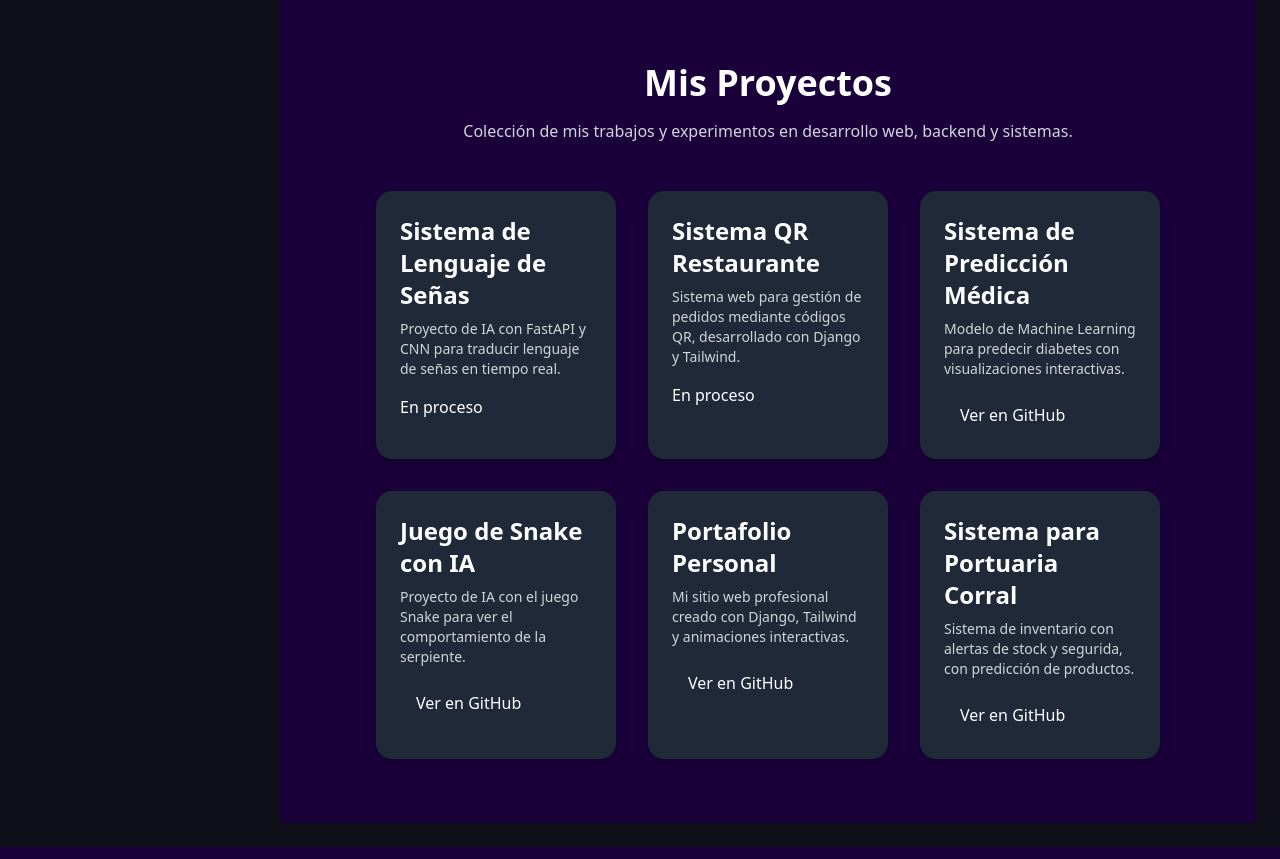
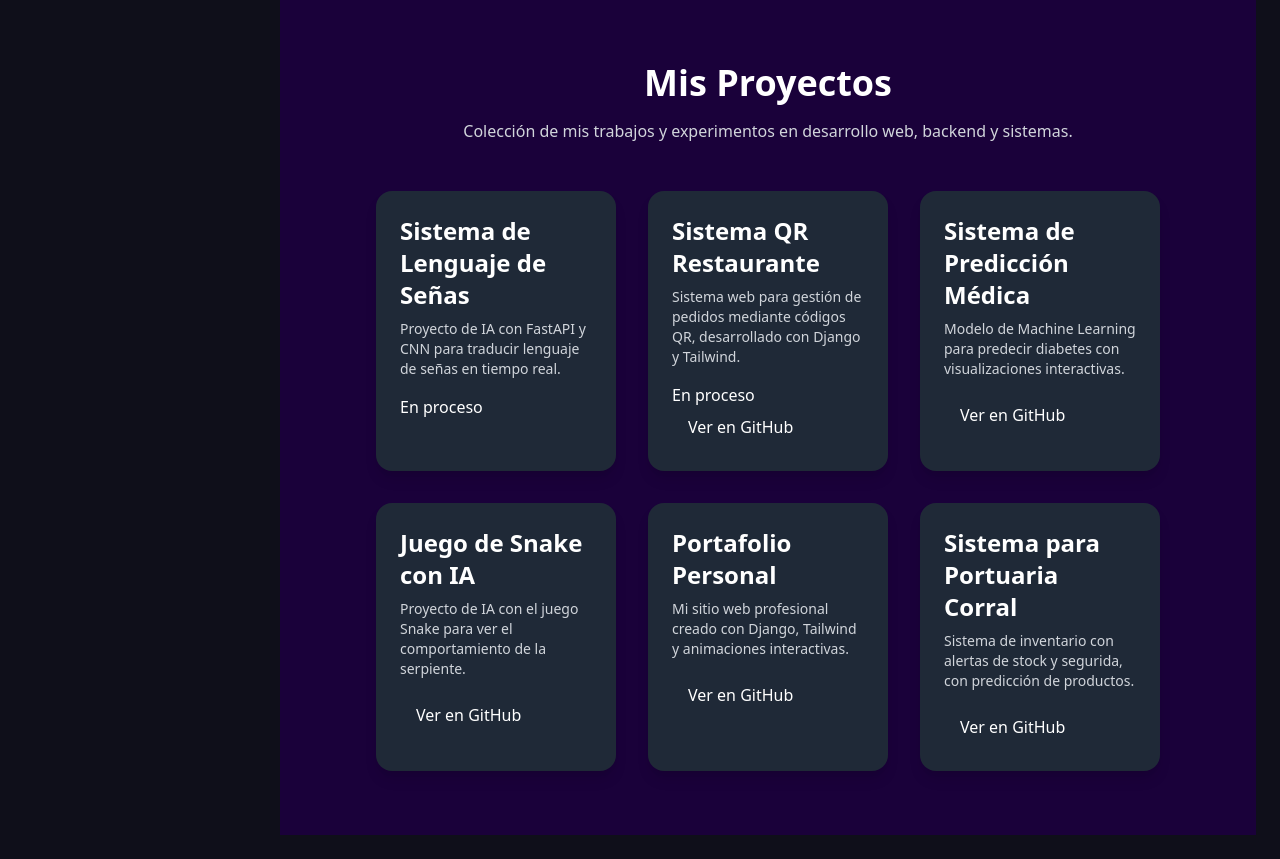
Before and after one commit to nlxntz/portafolio, a Django app: page / in a window 1280 px wide. Shown: the part 2491-3350 px from the top of the page. Run offline with Django 5.2, Linux system fonts and the light colour scheme; some libraries are stand-ins or nearby versions.

Commit message:
proyecto actualizado

```diff
--- a/core/templates/core/home.html
+++ b/core/templates/core/home.html
@@ -188,10 +188,10 @@
                     Sistema web para gestión de pedidos mediante códigos QR, desarrollado con Django y Tailwind.
                 </p>
                 <p>En proceso</p>
-                <!-- <a href="https://github.com/nlxntz/qr-restaurant" target="_blank"
+                <a href="https://github.com/nlxntz/proyecto_qr" target="_blank"
                 class="inline-block px-4 py-2 bg-custom-purple text-white rounded-lg hover:bg-purple-700 transition-all duration-300">
                 Ver en GitHub
-                </a> -->
+                </a>
             </div>
 
             <!-- CARD 3 -->
```
